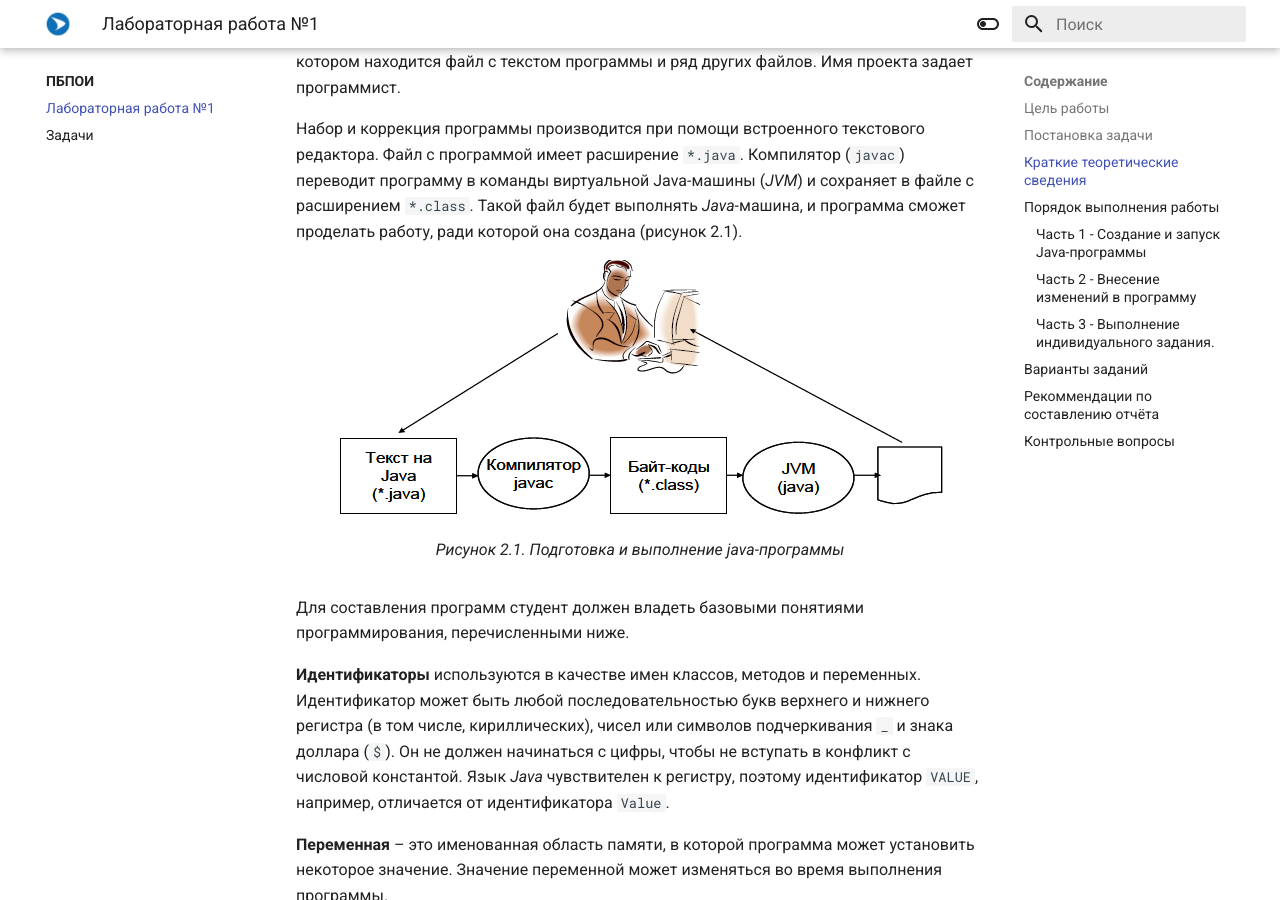
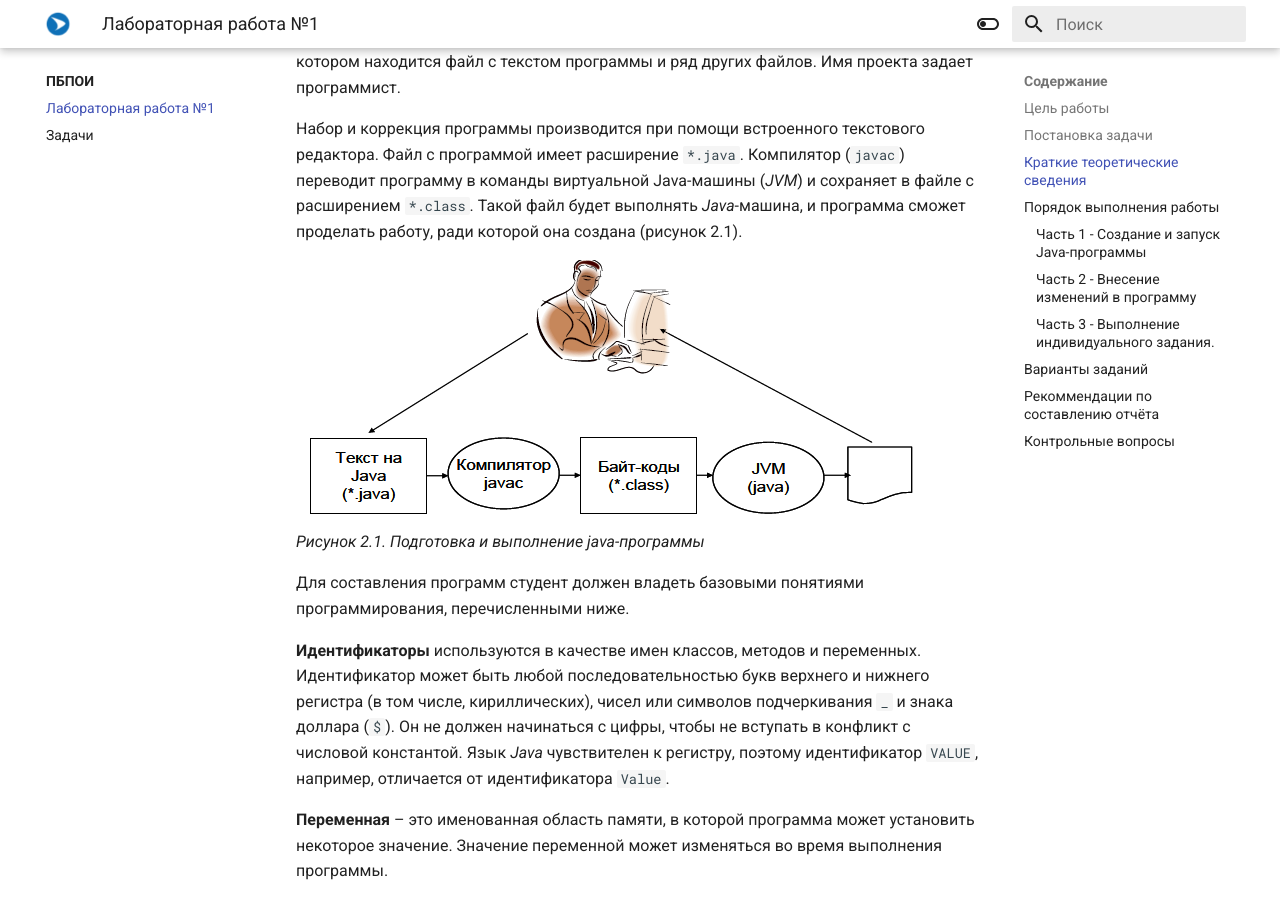
Before and after one commit to readonlyden/Programming-101, an MkDocs documentation site: the page built from docs/ПБПОИ/lab1.md, in a window 1280 px wide and 900 px high, scrolled down 679 px. Built offline with MkDocs 1.6.1 and Material for MkDocs 9.7.7, drawn with Linux system fonts in a browser that asks for light colours.

Commit message:
Try another fix for image

```diff
--- a/docs/ПБПОИ/lab1.md
+++ b/docs/ПБПОИ/lab1.md
@@ -20,10 +20,8 @@ authors:
 
 Набор и коррекция программы производится при помощи встроенного текстового редактора. Файл с программой имеет расширение `*.java`. Компилятор (`javac`) переводит программу в команды виртуальной Java-машины (*JVM*) и сохраняет в файле с расширением `*.class`. Такой файл будет выполнять *Java*-машина, и программа сможет проделать работу, ради которой она создана (рисунок 2.1).
 
-<figure>
-  <img src="/assets/images/ПБПОИ/lab1/1.png"/>
-  <figcaption>Рисунок 2.1. Подготовка и выполнение java-программы</figcaption>
-</figure>
+![Рисунок 2.1. Подготовка и выполнение java-программы](../assets/images/ПБПОИ/lab1/1.png)
+*Рисунок 2.1. Подготовка и выполнение java-программы*
 
 Для составления программ студент должен владеть базовыми понятиями программирования, перечисленными ниже.
 
@@ -69,7 +67,7 @@ int d = 3, e, f = 5;
 Основное окно системы *BlueJ* показано на рисунке 2.2.
 
 <figure>
-  <img src="/assets/images/ПБПОИ/lab1/2.png"/>
+  <img src="assets/images/ПБПОИ/lab1/2.png"/>
   <figcaption>Рисунок 2.2. Основное окно системы</figcaption>
 </figure>
 
@@ -84,7 +82,7 @@ int d = 3, e, f = 5;
 Окно редактора с нужным текстом показано на рисунке 2.3.
 
 <figure>
-  <img src="/assets/images/ПБПОИ/lab1/3.png"/>
+  <img src="assets/images/ПБПОИ/lab1/3.png"/>
   <figcaption>Рисунок 2.3. Окно текстового редактора</figcaption>
 </figure>
 
@@ -99,7 +97,7 @@ int d = 3, e, f = 5;
 Щелкните правой кнопкой мышки по иконке класса, чтобы вызвать контекстное меню (рисунок 2.4). Выберите в меню метод **`void main(String[ ] arg)`**.
 
 <figure>
-  <img src="/assets/images/ПБПОИ/lab1/4.png"/>
+  <img src="assets/images/ПБПОИ/lab1/4.png"/>
   <figcaption>Рисунок 2.4. Окно проекта. Открыто контекстное меню класса</figcaption>
 </figure>
 
@@ -110,7 +108,7 @@ int d = 3, e, f = 5;
 Результат работы программы – текст, указанный в методе `println` и дата – будут выведены в окно терминала (рисунок 2.5). (Если окна терминала нет, в главном окне выберите *Виды* – *Показать терминал*).
 
 <figure>
-  <img src="/assets/images/ПБПОИ/lab1/5.png"/>
+  <img src="assets/images/ПБПОИ/lab1/5.png"/>
   <figcaption>Рисунок 2.5. Окно терминала. Результат выполнения программы</figcaption>
 </figure>
 
```
